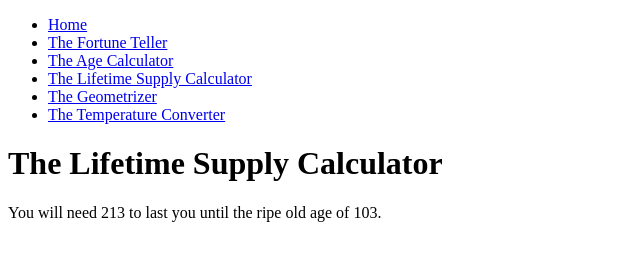
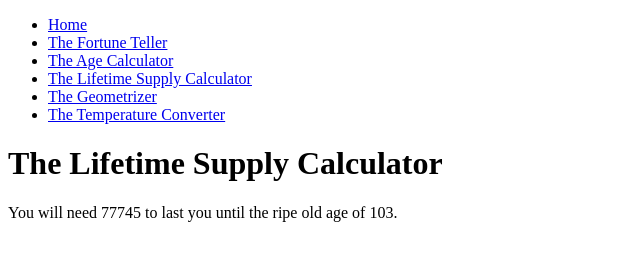
Before and after one commit to radrye/javascript-variables-and-functions-exercises, a plain HTML site: page thelifetimesupplycalculator.html in a window 1280 px wide. Shown: the full height of the page, 0-640 px from the left. Drawn offline with Linux system fonts and the light colour scheme.

Commit message:
fixed math

```diff
--- a/thelifetimesupplycalculator.html
+++ b/thelifetimesupplycalculator.html
@@ -21,7 +21,7 @@
       var maxAge = 103;
       var amountPerDay = 3;
 
-      var totalSnacks = (maxAge - currentAge) * amountPerDay;
+      var totalSnacks = (maxAge - currentAge) * (amountPerDay * 365);
 
       var lifetimeSupply = "You will need "
                          + totalSnacks
```
